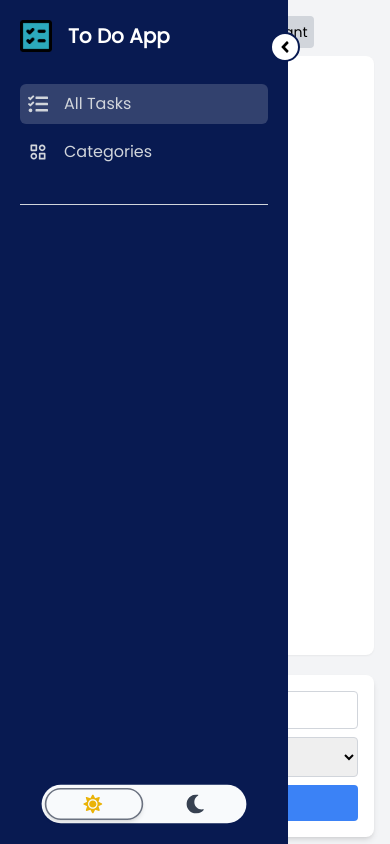
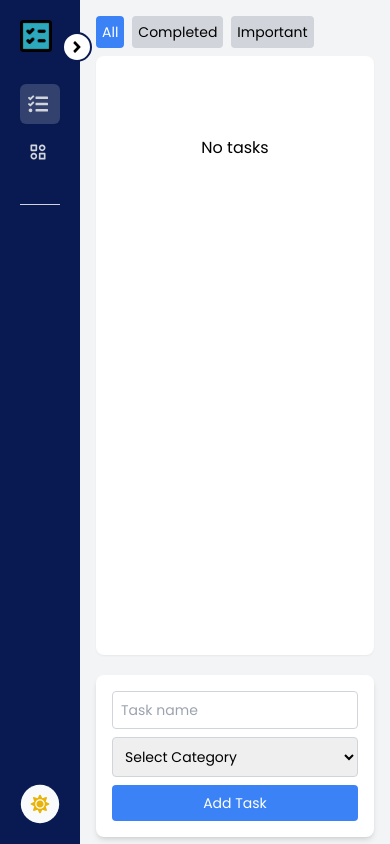
Before and after one commit to zahrabayatt/to-do-app, a React (Vite) app: page / in a window 390 px wide. Built offline with nearby package versions, Linux system fonts and the light colour scheme.

Commit message:
Fix sidebar issue

```diff
--- a/src/components/Sidebar.tsx
+++ b/src/components/Sidebar.tsx
@@ -8,7 +8,7 @@ import ColorModeSwitch from "./ColorModeSwitch";
 import CategorySelector from "./category/CategorySelector";
 
 const Sidebar = () => {
-  const [isExtend, setExtend] = useState(true);
+  const [isExtend, setExtend] = useState(window.innerWidth >= 640);
 
   return (
     <aside
```
